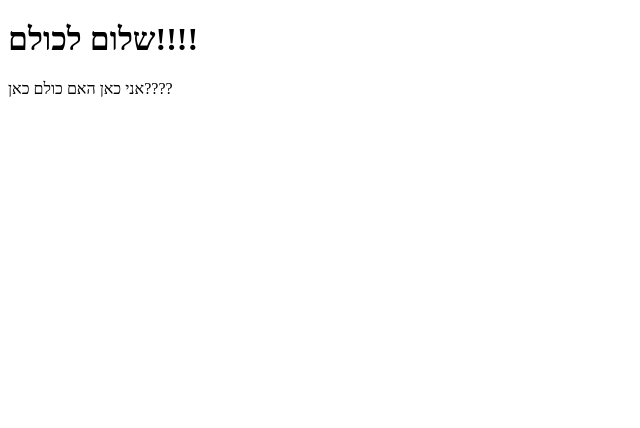
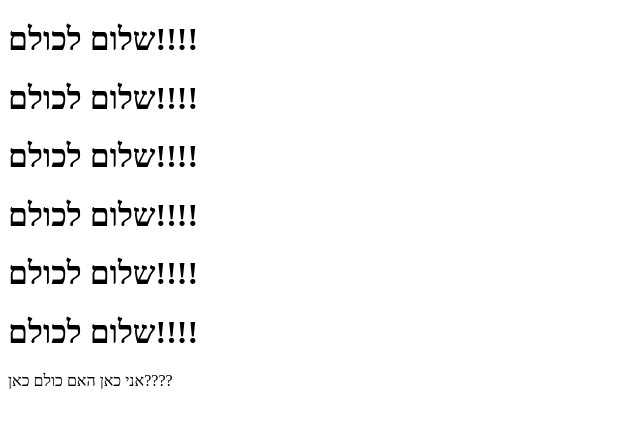
Before and after one commit to chanablum1/Experiment-folder, a plain HTML site: page Experiment folder/index.html in a window 1280 px wide. Shown: the whole page, without its empty margins (0-640 px from the left). Drawn offline with Linux system fonts and the light colour scheme.

Commit message:
Update index.html

```diff
--- a/Experiment folder/index.html
+++ b/Experiment folder/index.html
@@ -7,7 +7,11 @@
 </head>
 <body>
     <h1>שלום לכולם!!!! </h1>
-<p>אני כאן האם כולם כאן????</p>
+<h1>שלום לכולם!!!! </h1><h1>שלום לכולם!!!! </h1><h1>שלום לכולם!!!! </h1>
+    <h1>שלום לכולם!!!! </h1><h1>שלום לכולם!!!! </h1>
+
+
+    <p>אני כאן האם כולם כאן????</p>
 
 </body>
 </html>
```
